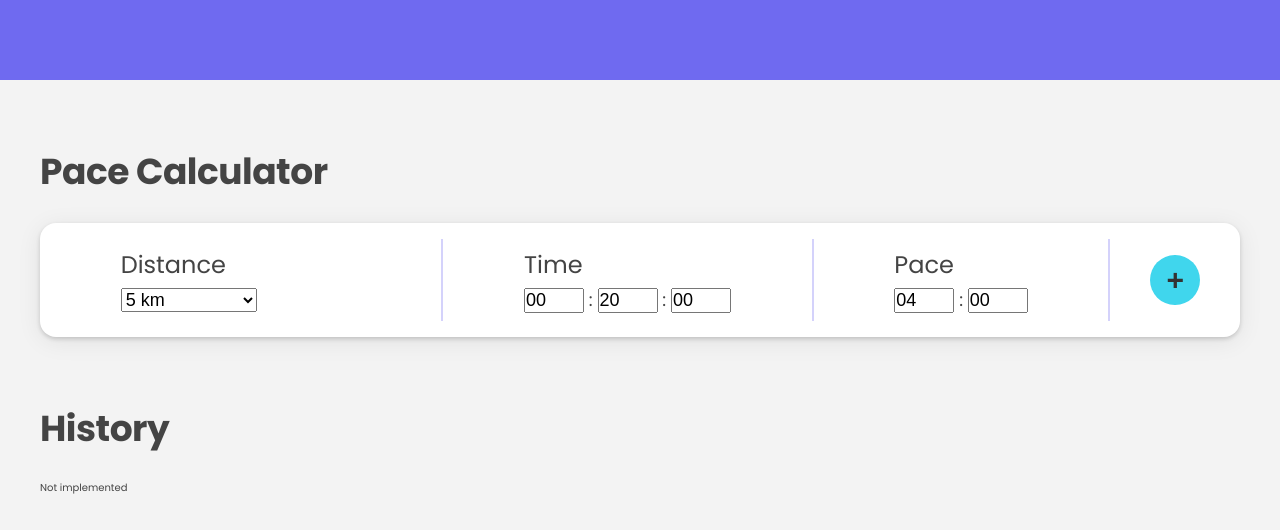
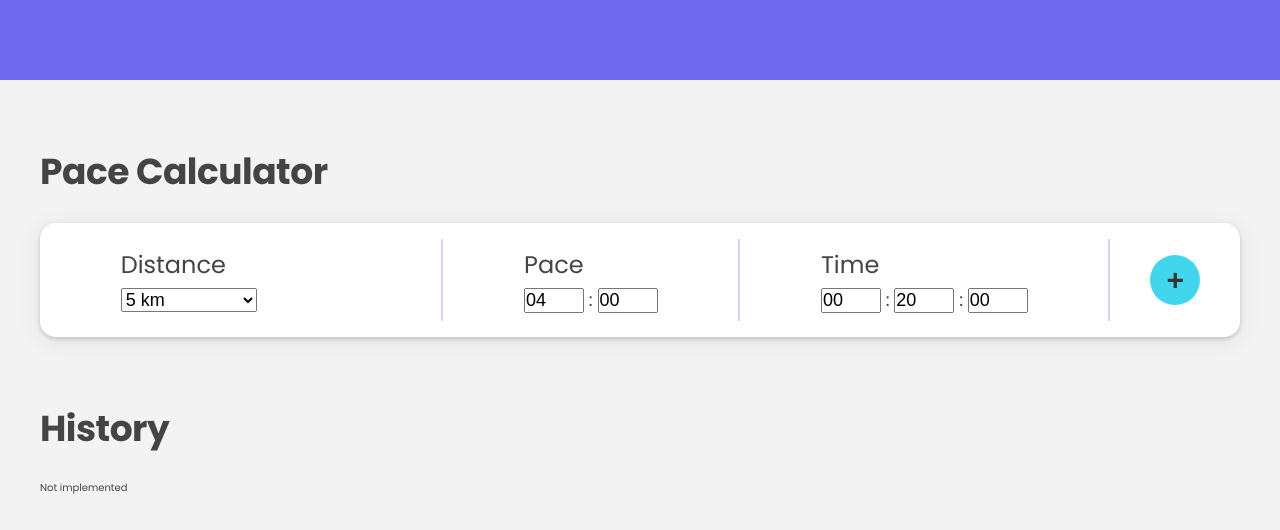
Before and after one commit to swalstab/runwise, a React (Create React App) app: page / in a window 1280 px wide. Shown: the top 530 px of the page. Built offline with nearby package versions, Linux system fonts and the light colour scheme.

Commit message:
change order of sections in calculator component

```diff
--- a/src/Components/Calculator.js
+++ b/src/Components/Calculator.js
@@ -118,16 +118,16 @@ function Calculator() {
           onDistanceChange={handleDistanceChange}
         />
         <TimeSegment
+          name="pace"
+          hasHour={false}
+          values={pace}
+          onPaceChange={handlePaceChange}
+        />
+        <TimeSegment
           name="time"
           hasHour={true}
           values={time}
           onTimeChange={handleTimeChange}
-        />
-        <TimeSegment
-          name="pace"
-          hasHour={false}
-          values={pace}
-          onPaceChange={handlePaceChange}
         />
 
         <section className="form__segment form__segment--btn">
```
